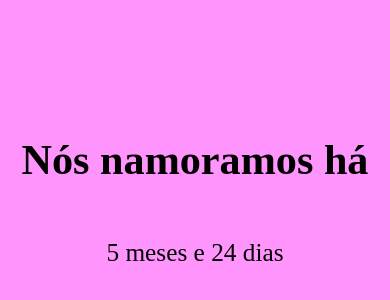
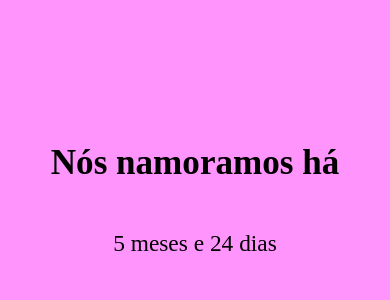
Before and after one commit to lucsgdeo/SiteNamoro, a plain HTML site: page index.html in a window 390 px wide. Shown: the part 222-522 px from the top of the page. Drawn offline with Linux system fonts and the light colour scheme; a web font is replaced by a local one.

Commit message:
Mudando tamanho das fontes para melhorar experiência mobile

```diff
--- a/style.css
+++ b/style.css
@@ -28,11 +28,22 @@ div {
 }
 
 h1 {
-    font-size: 5vh;
+    font-size: 7vw;
     font-family: "Borel";
 }
 
 p {
-    font-size: 3vh;
+    font-size: 4vw;
     font-family: "Sour Gummy";
 }
+
+@media screen and (max-width: 1200px) {
+    h1 {
+       font-size: 9vw;
+    }
+
+
+    p {
+        font-size: 6vw;
+    }
+}
```
